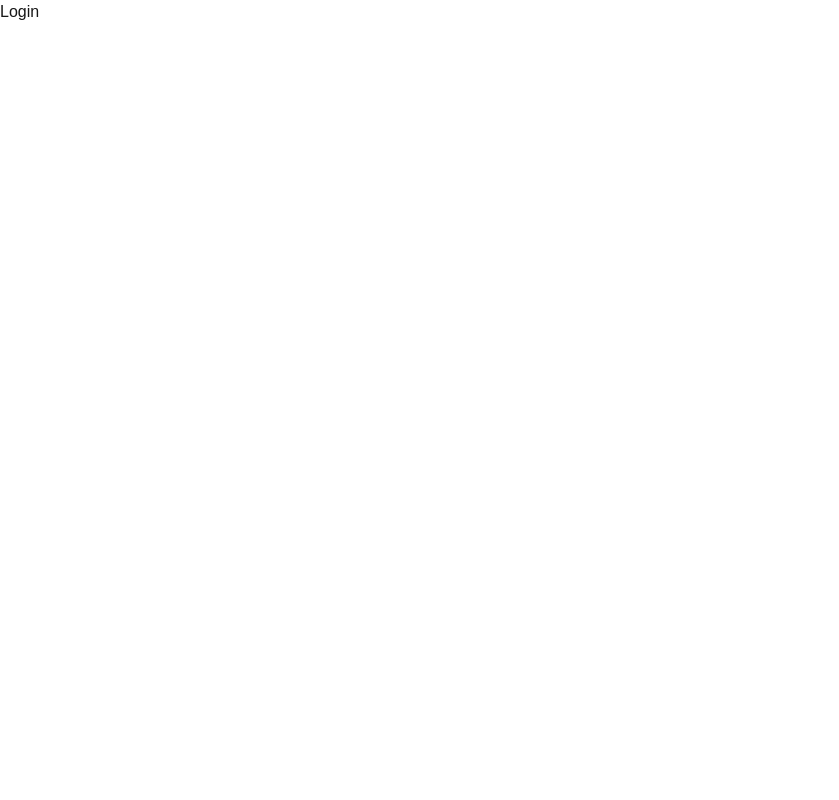
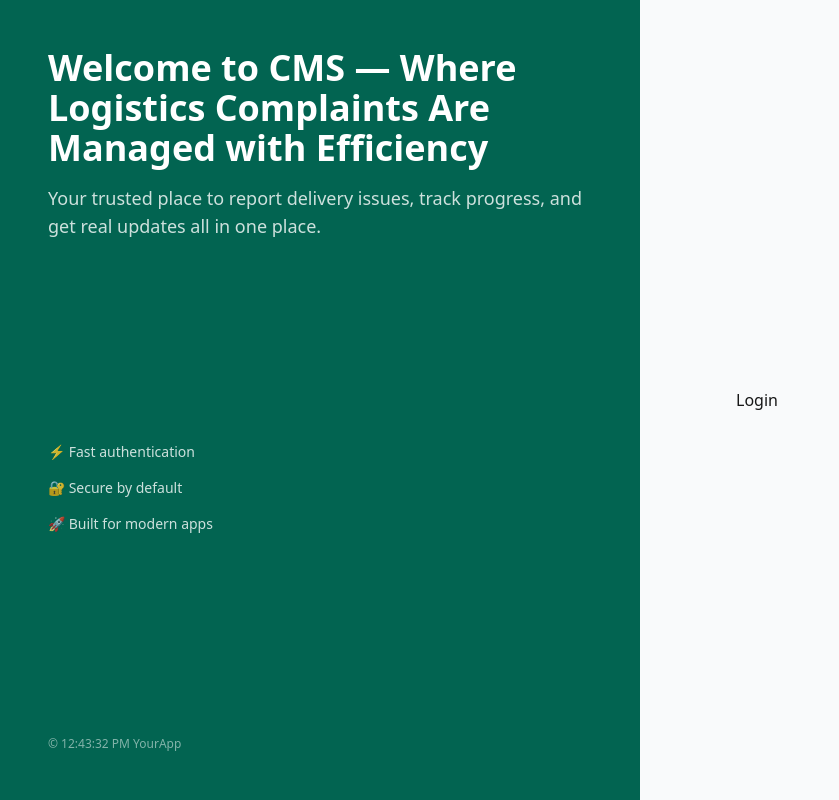
Before and after one commit to enlightened1one/cms-frontend, a Next.js app: page /login in a window 1280 px wide. Shown: the whole page, without its empty margins (0-839 px from the left). Built offline with nearby package versions, Linux system fonts and the light colour scheme.

Commit message:
/auth/layout.tsx

```diff
--- a/app/(auth)/[...usernames]/page.tsx
+++ /dev/null
@@ -1,17 +0,0 @@
-import { checkUserRole } from '@/lib/auth'
-
-export default function Layout({
-  user,
-  admin,
-}: {
-        userusername: string[];
-}) {
-
-  return
-(    <>
-        <div>
-            <h1>Usernames</h1>
-        </div>
-    </>)
-
-}
--- a/app/(auth)/layout.tsx
+++ b/app/(auth)/layout.tsx
@@ -1,14 +1,61 @@
-export default function AuthLayout({
+// export default function AuthLayout({
 
 
 
+//   children,
+// }: {
+//   children: React.ReactNode;
+// }) {
+//   console.log("AUTH LAYOUT LOADED")
+//   return (
+//     <div className="auth-layout bg-[black] border-2 border-blue-700 h-screen w-screen items-center justify-center">
+//     <div className="flex flex-col w-[50%] bg-[--primaryColor] h-full border-green-600"></div>
+//     <div className="flex flex-col w-[50%] bg-[--primaryColor] h-full border-green-600">
+//       {children}
+//     </div>
+
+//     </div>
+//   );
+// }
+
+
+export default function AuthLayout({
   children,
 }: {
-  children: React.ReactNode;
+  children: React.ReactNode
 }) {
   return (
-    <div className="auth-layout">
-      {children}
+    <div className="grid min-h-screen grid-cols-1 md:grid-cols-2">
+
+      {/* Left Panel */}
+      <div className="hidden md:flex flex-col justify-between bg-[#026451] text-white p-12">
+
+        <div>
+          <h1 className="text-4xl font-bold">Welcome to CMS — Where Logistics Complaints Are Managed with Efficiency </h1>
+          <p className="mt-4 text-lg opacity-80">
+            Your trusted place to report delivery issues, track progress, and get real updates all in one place.
+          </p>
+        </div>
+
+        <div className="space-y-4 text-sm opacity-80">
+          <p>⚡ Fast authentication</p>
+          <p>🔐 Secure by default</p>
+          <p>🚀 Built for modern apps</p>
+        </div>
+
+        <div className="text-xs opacity-50">
+          © {new Date().toLocaleTimeString()} YourApp
+        </div>
+
+      </div>
+
+      {/* Right Panel (Auth Forms) */}
+      <div className="flex items-center justify-center p-8 bg-gray-50">
+        <div className="w-full max-w-md">
+          {children}
+        </div>
+      </div>
+
     </div>
-  );
+  )
 }
--- a/app/globals.css
+++ b/app/globals.css
@@ -1,19 +1,17 @@
 @import "tailwindcss";
-/* @tailwind base;
-@tailwind components;
-@tailwind utilities; */
+@layer base {
+  :root {
+    --color-primary: 162 96% 20%;
+  }
+
+  .dark {
+    --color-primary: 162 70% 35%;
+  }
+}
 
 :root {
   --background: #ffffff;
   --foreground: #171717;
-  --primaryColor: #026451;
-}
-
-@theme inline {
-  --color-background: var(--background);
-  --color-foreground: var(--foreground);
-  --font-sans: var(--font-geist-sans);
-  --font-mono: var(--font-geist-mono);
 }
 
 @media (prefers-color-scheme: dark) {
@@ -26,5 +24,5 @@
 body {
   background: var(--background);
   color: var(--foreground);
-  font-family: Arial, Helvetica, sans-serif;
+  font-family: var(--font-sans);
 }
--- a/app/layout.tsx
+++ b/app/layout.tsx
@@ -1,7 +1,12 @@
 import type { Metadata } from "next";
-// import { Geist, Geist_Mono } from "next/font/google";
+import { Inter} from "next/font/google";
 // import {  } from "next/font/google";
 import "./globals.css";
+
+const inter = Inter({
+  variable: "--font-inter",
+  subsets: ["latin"],
+});
 
 // const geistSans = Geist({
 //   variable: "--font-geist-sans",
@@ -26,8 +31,7 @@ export default function RootLayout({
   return (
     <html lang="en">
       <body
-        // className={`${geistSans.variable} ${geistMono.variable} antialiased`}
-        className=""
+        className={`${inter.variable} antialiased`}
       >
         {children}
       </body>
--- a/app/page.tsx
+++ b/app/page.tsx
@@ -1,8 +1,9 @@
 import Image from "next/image";
 
-export default function Home() {
+export default function Home() {console.warn("HOME PAGE LOADED")
+
   return (
-    <div className="flex min-h-screen items-center justify-center bg-zinc-50 font-sans dark:bg-black">
+    <div className="flex min-h-screen items-center justify-center bg-background font-[Inter] dark:bg-black">
       <main className="flex min-h-screen w-full max-w-3xl flex-col items-center justify-between py-32 px-16 bg-white dark:bg-black sm:items-start">
         <h1 className="text-3xl font-bold">Welcome to the CRM System</h1>
         <p className="text-lg text-gray-600 dark:text-gray-400">
--- a/tailwind.config.ts
+++ b/tailwind.config.ts
@@ -1,3 +1,17 @@
+// module.exports = {
+//   content: [
+//     "./app/*/.{js,ts,jsx,tsx,mdx}",
+//     "./app/**/*.{js,ts,jsx,tsx,mdx}", // Required for App Router
+//     "./pages/*/.{js,ts,jsx,tsx,mdx}",
+//     "./components/*/.{js,ts,jsx,tsx,mdx}",
+//     "./components/**/*.{js,ts,jsx,tsx,mdx}",
+//     // Add any other directories you use
+//   ],
+//   // ... other configuration
+// }
+
+
+/** @type {import('tailwindcss').Config} */
 module.exports = {
   content: [
     "./app/*/.{js,ts,jsx,tsx,mdx}",
@@ -7,5 +21,15 @@ module.exports = {
     "./components/**/*.{js,ts,jsx,tsx,mdx}",
     // Add any other directories you use
   ],
-  // ... other configuration
+
+  theme: {
+    extend: {
+      colors: {
+        primary: "hsl(var(--primary))",
+        "primary-foreground": "hsl(var(--primary-foreground))",
+      },
+    },
+  },
+
+  plugins: [],
 }
```
